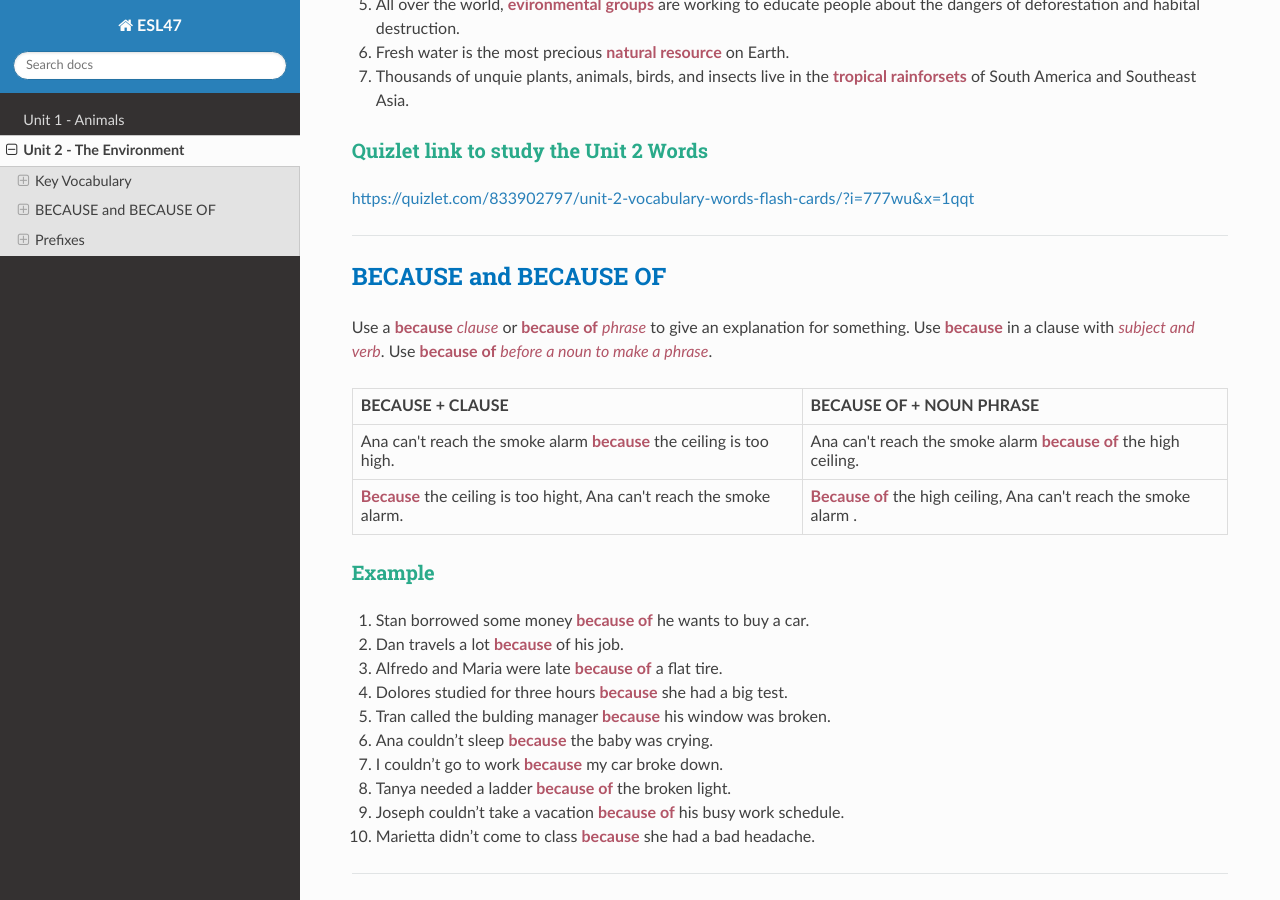
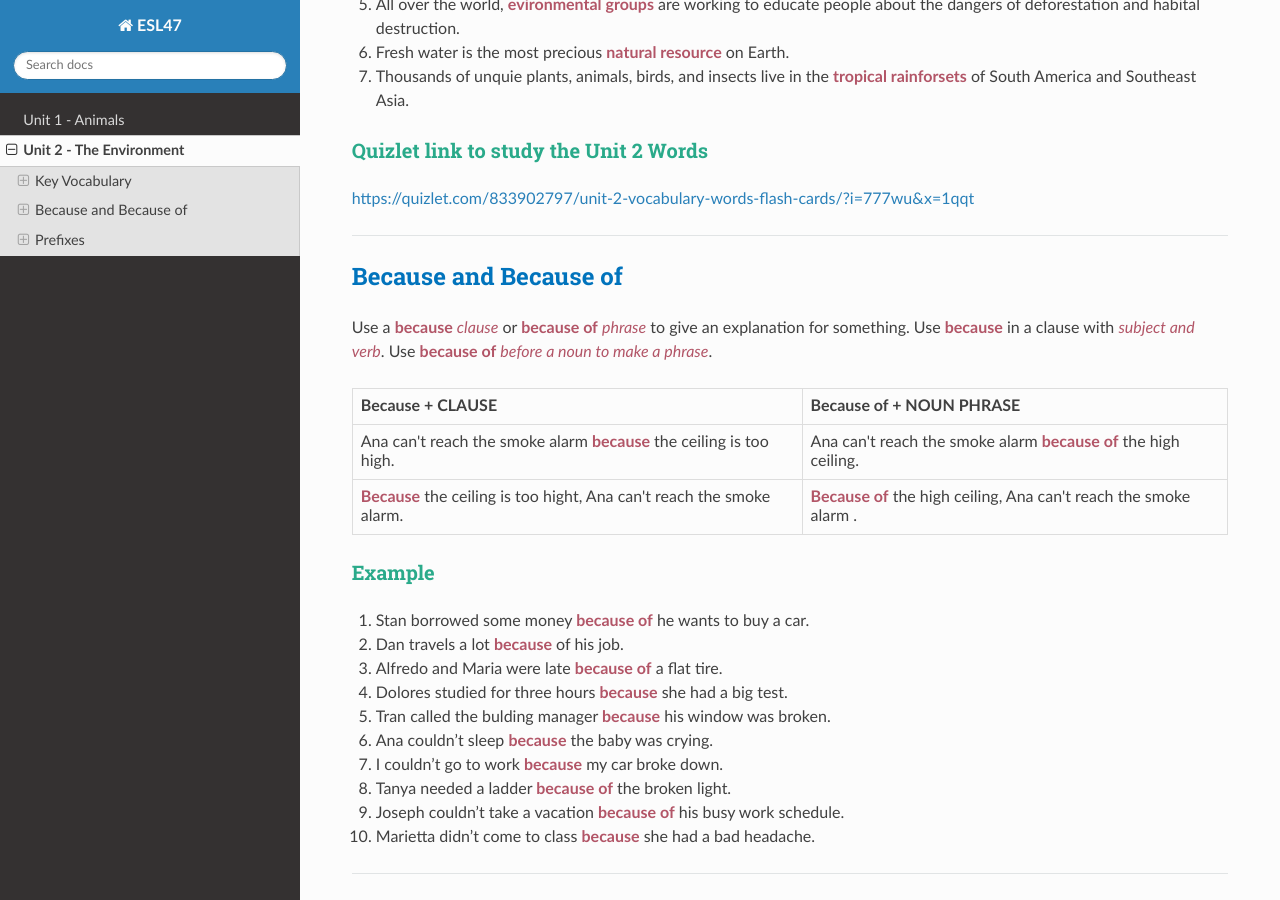
Before and after one commit to vpa24/ESL-47---Intermediate-Low-Integrated-Reading-Writing, a Sphinx documentation site: the page built from docs/source/unit2.md, in a window 1280 px wide and 900 px high, scrolled down 2296 px. Built offline with Sphinx 7.4.7 and the Read the Docs theme 2.0.0, drawn with Linux system fonts in a browser that asks for light colours.

```diff
--- a/docs/source/unit2.md
+++ b/docs/source/unit2.md
@@ -94,15 +94,15 @@
 
 ---
 
-## BECAUSE and BECAUSE OF
+## Because and Because of
 
 Use a **because** _clause_ or **because of** _phrase_ to give an explanation for something.
 Use **because** in a clause with _subject and verb_. Use **because of** _before a noun to make a phrase_.
 
 <table>
 	<tr>
-		<th>BECAUSE + CLAUSE</th>
-		<th>BECAUSE OF + NOUN PHRASE</th>
+		<th>Because + CLAUSE</th>
+		<th>Because of + NOUN PHRASE</th>
 	</tr>
 	<tr>
 		<td>Ana can't reach the smoke alarm <strong>because</strong> the ceiling is too high.</td>
```
